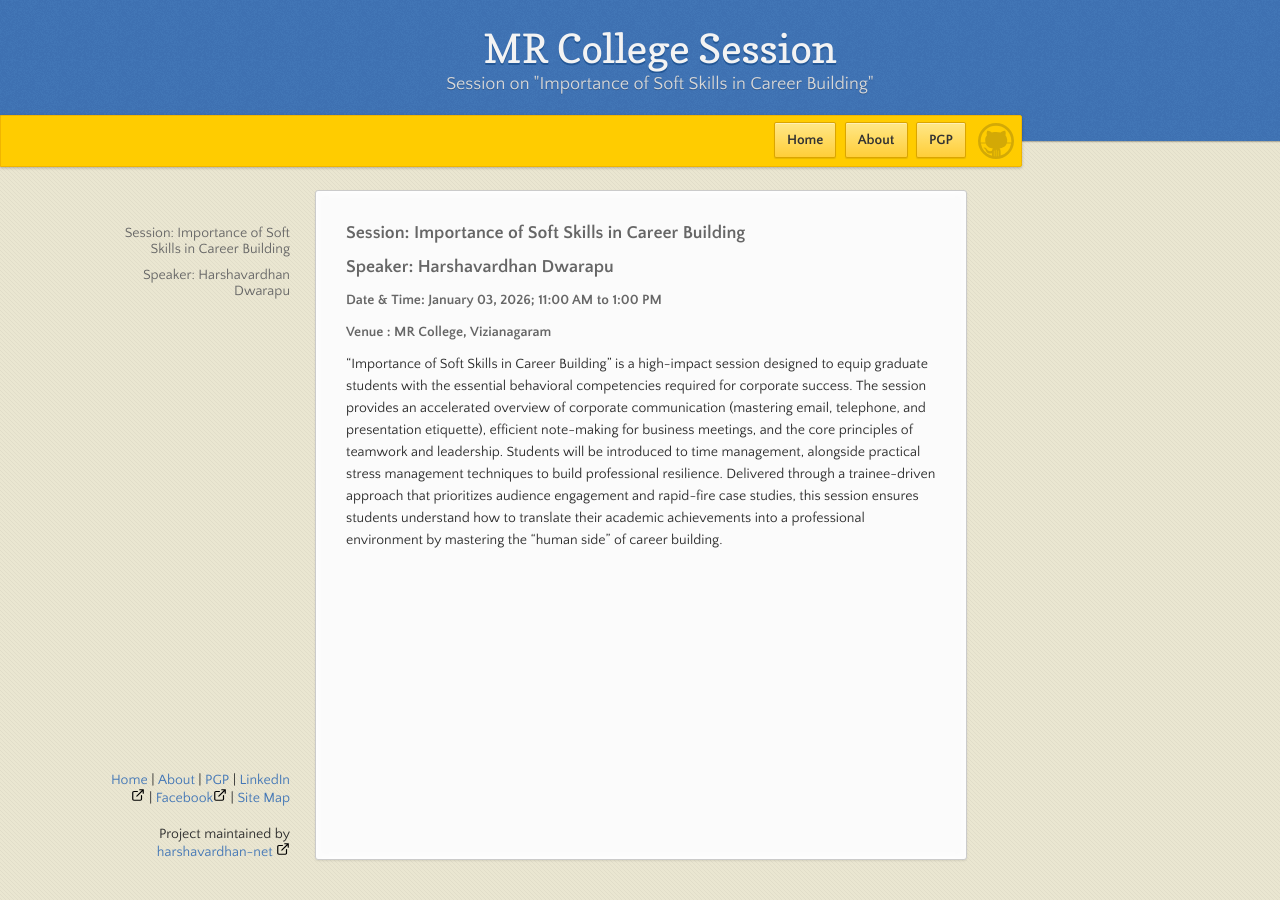
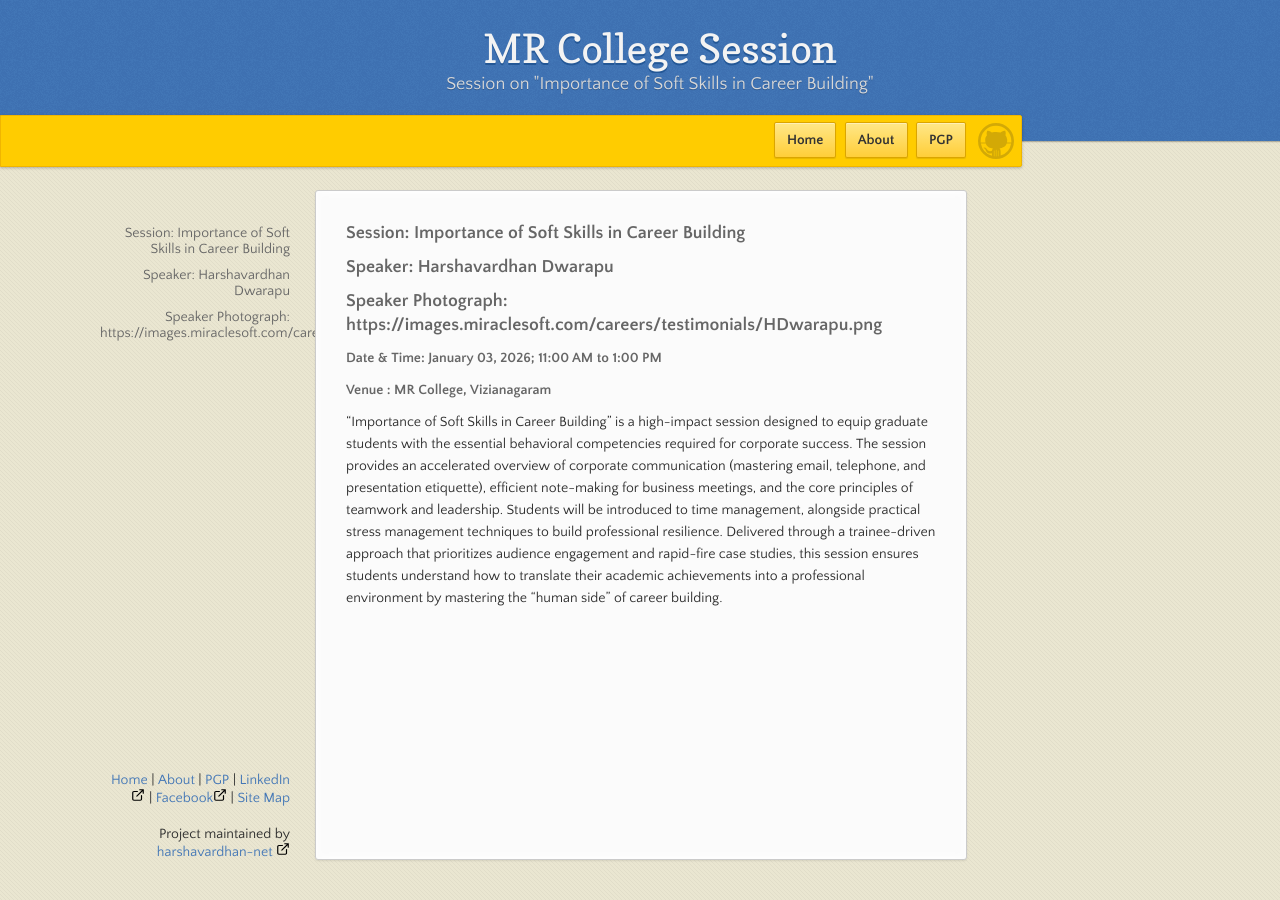
Before and after one commit to harshavardhan-net/harshavardhan-net, a Jekyll site: the page built from mrc-session.md, in a window 1280 px wide. Built offline with Jekyll 4.4.1, drawn with Linux system fonts in a browser that asks for light colours.

Commit message:
Update mrc-session.md

```diff
--- a/mrc-session.md
+++ b/mrc-session.md
@@ -6,7 +6,7 @@ description: Session on "Importance of Soft Skills in Career Building"
 
 ### Session: Importance of Soft Skills in Career Building
 ### Speaker: Harshavardhan Dwarapu
-
+### Speaker Photograph: https://images.miraclesoft.com/careers/testimonials/HDwarapu.png
 #### Date & Time: January 03, 2026; 11:00 AM to 1:00 PM
 #### Venue : MR College, Vizianagaram
 
```
